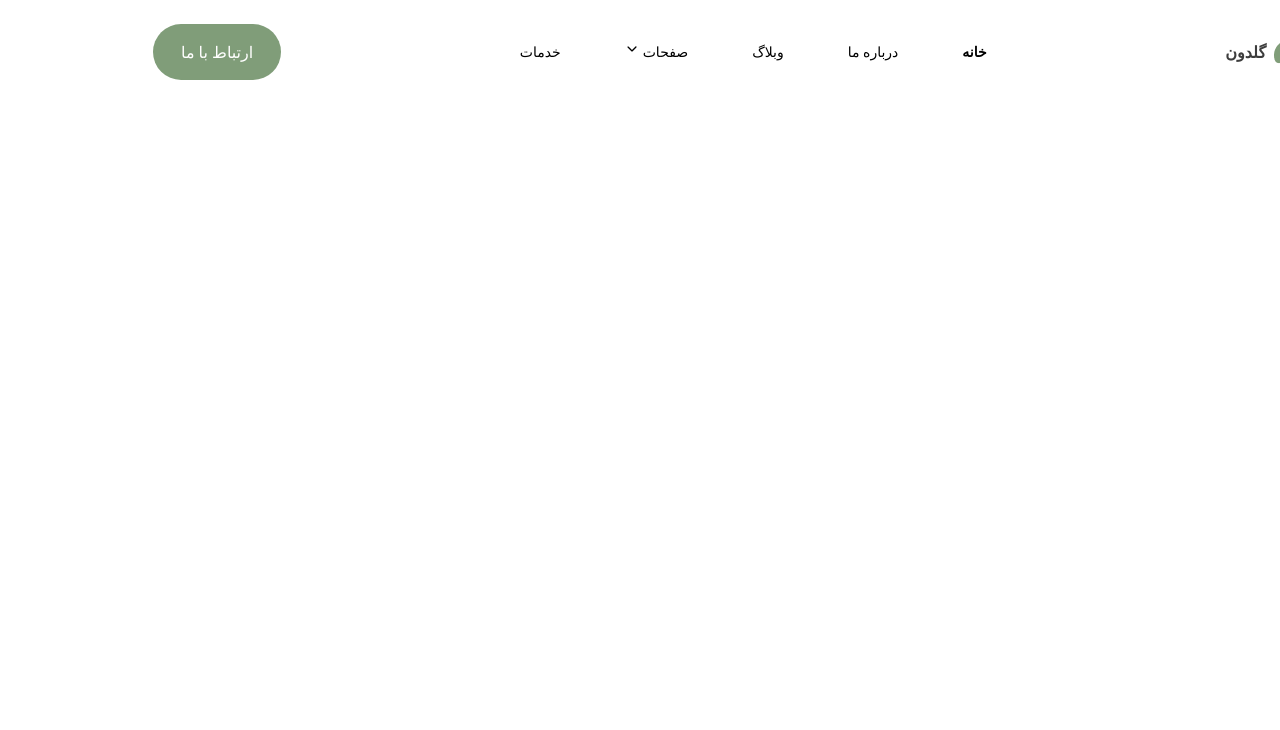
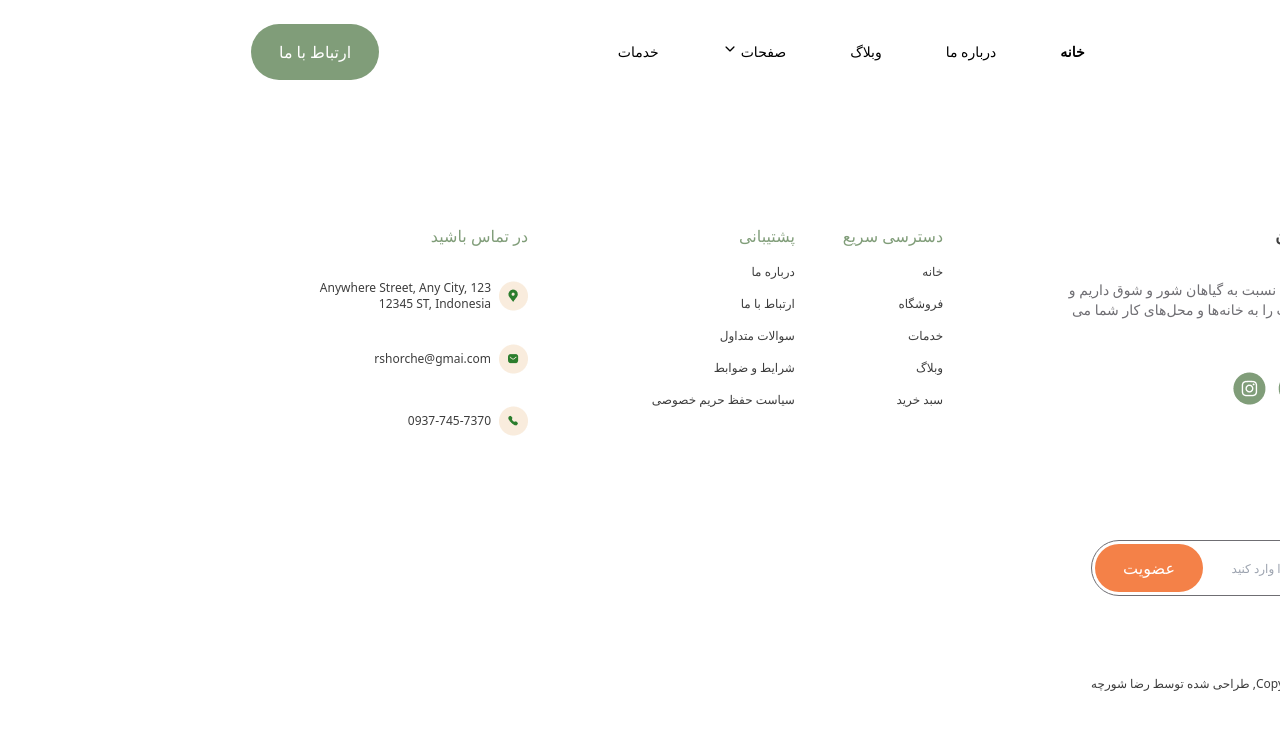
Before and after one commit to rshorche/Plant-Shop, a React (Vite) app: page / in a window 1280 px wide. Shown: the top 730 px of the page. Built offline with nearby package versions, Linux system fonts and the light colour scheme; the HTML template or start-up script is replaced by a standard one.

Commit message:
feat: Creating a footer

```diff
--- a/src/parts/Footer/Footer.jsx
+++ b/src/parts/Footer/Footer.jsx
@@ -1,7 +1,106 @@
-import React from 'react'
-
 export default function Footer() {
   return (
-    <div>Footer</div>
-  )
+    <div className="flex flex-wrap justify-between items-start text-black text-xs mx-6 md:mx-28 my-16 child:mt-8">
+      {/* section 1 */}
+      <div>
+        {/* Logo */}
+        <a
+          href="#"
+          className="flex items-center gap-2 text-black font-bold text-sm md:text-base">
+          <img src="src/assets/images/Logo/logo.png" alt="logo" />
+          گلدون
+        </a>
+        {/* Aboute */}
+        <p className="max-w-72 my-8 text-sm text-gray">
+          در گلدون , ما نسبت به گیاهان شور و شوق داریم و زیبایی طبیعت را به
+          خانه‌ها و محل‌های کار شما می آوریم .
+        </p>
+        {/* Social */}
+        <div className="flex gap-3">
+          <img src="src/assets/images/Social/Twitter.png" alt="" />
+          <img src="src/assets/images/Social/Facebook.png" alt="" />
+          <img src="src/assets/images/Social/Instagram.png" alt="" />
+        </div>
+      </div>
+
+      {/* section 2 */}
+      <div className="flex gap-12">
+        {/* menu 1 */}
+        <ul className="child:mt-4">
+          <span className="text-base text-green">دسترسی سریع</span>
+          <li>
+            <a href="#">خانه</a>
+          </li>
+          <li>
+            <a href="#">فروشگاه</a>
+          </li>
+          <li>
+            <a href="#">خدمات</a>
+          </li>
+          <li>
+            <a href="#">وبلاگ</a>
+          </li>
+          <li>
+            <a href="#">سبد خرید</a>
+          </li>
+        </ul>
+        {/* menu 2 */}
+        <ul className="child:mt-4">
+          <span className="text-base text-green">پشتیبانی</span>
+          <li>
+            <a href="#">درباره ما</a>
+          </li>
+          <li>
+            <a href="#">ارتباط با ما</a>
+          </li>
+          <li>
+            <a href="#">سوالات متداول</a>
+          </li>
+          <li>
+            <a href="#">شرایط و ضوابط</a>
+          </li>
+          <li>
+            <a href="#">سیاست حفظ حریم خصوصی</a>
+          </li>
+        </ul>
+      </div>
+
+      {/* section 3 */}
+      <div>
+        <span className="text-base text-green">در تماس باشید</span>
+        <ul className="child:flex child:items-center child:gap-2 child:mt-8">
+          <li>
+            <img src="src/assets/images/Contact-us/map.png" alt="نقشه" />
+            <p className="max-w-48">
+              123 Anywhere Street, Any City, 12345 ST, Indonesia
+            </p>
+          </li>
+          <li>
+            <img src="src/assets/images/Contact-us/email.png" alt="ایمیل" />
+            <p>rshorche@gmai.com</p>
+          </li>
+          <li>
+            <img src="src/assets/images/Contact-us/call.png" alt="تماس" />
+            <p>0937-745-7370</p>
+          </li>
+        </ul>
+      </div>
+
+      {/* section 4 */}
+      <div className="flex flex-col justify-between h-56">
+        <span className="text-base text-green">خبرنامه</span>
+        <div className="relative flex justify-between items-center mb-8">
+          <input
+            type="text"
+            placeholder="ایمیل خود را وارد کنید"
+            className="absolut outline-none rounded-full border-solid border px-4 w-full h-14 text-gray"
+          />
+          <button className="absolute left-1 bg-orange text-white  py-3 px-6 rounded-full text-sm md:text-base md:px-7">
+            عضویت
+          </button>
+        </div>
+        <p>© Copyright 2024, طراحی شده توسط رضا شورچه</p>
+      </div>
+    </div>
+  );
 }
```
